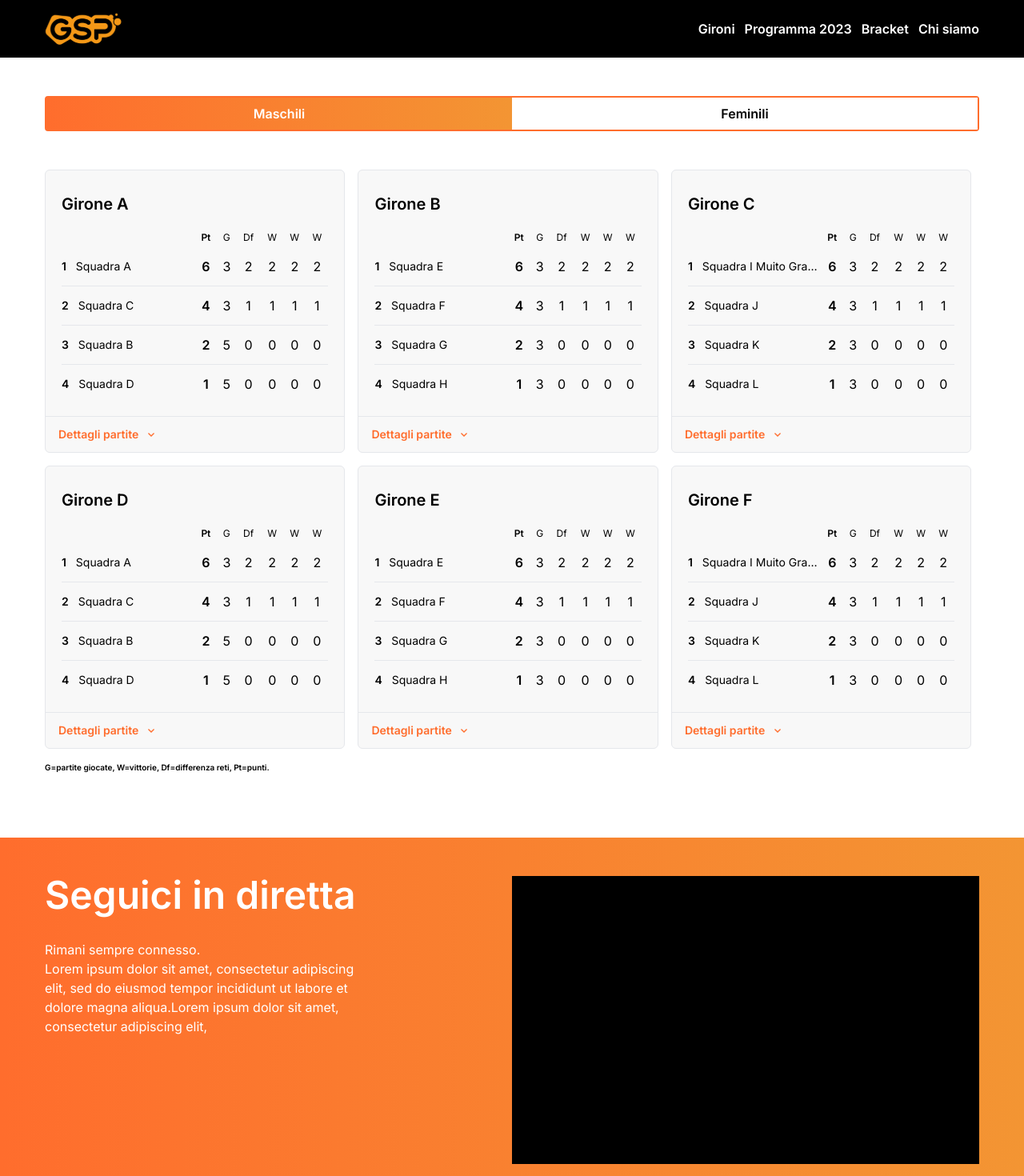
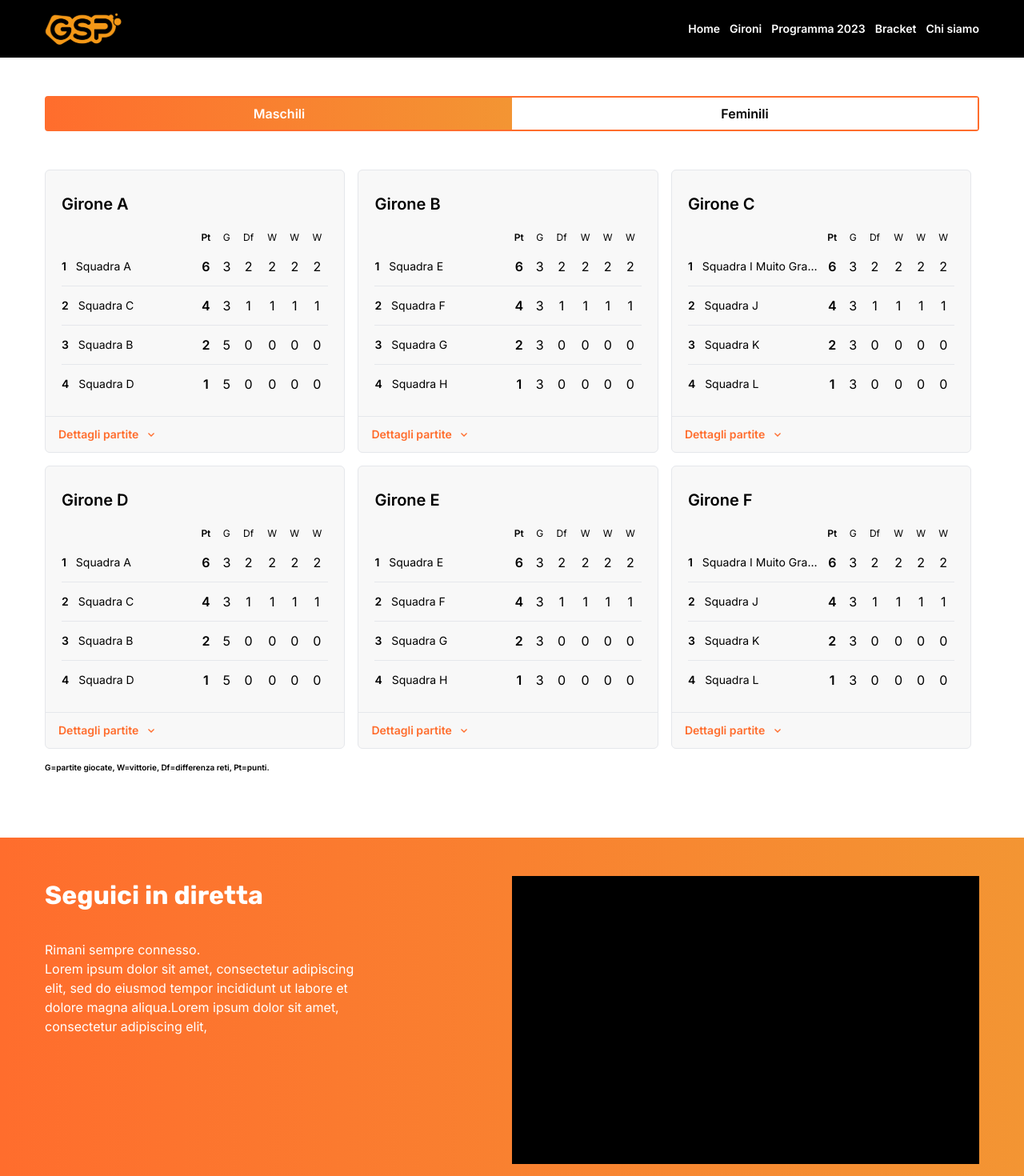
Before and after one commit to graziolieduardo/gsplizzana-frontend, a Next.js app: page /gironi in a window 1280 px wide. Shown: the top 1470 px of the page at 80% size. Built offline with nearby package versions, Linux system fonts and the light colour scheme.

Commit message:
add  title component

```diff
--- a/src/components/common/LiveStream.tsx
+++ b/src/components/common/LiveStream.tsx
@@ -1,4 +1,5 @@
 import React from 'react'
+import { Title } from './Title'
 
 export default function
     () {
@@ -6,9 +7,9 @@ export default function
         <div>
             <section id='liveStream' className="bg-gradient-to-r from-primary-dark to-primary">
                 <div className='px-4 py-12 max-w-container 2xl:max-w-container-xl mx-auto lg:flex'>
-                    <div className='lg:w-1/2'>
-                        <h2 className='text-white text-5xl font-semibold'>Seguici in diretta</h2>
-                        <p className='text-white mt-8 w-full lg:w-2/3'>Rimani sempre connesso.<br />
+                    <div className='lg:w-1/2 text-white'>
+                        <Title variant={Title.variant.tertiary}>Seguici in diretta</Title>
+                        <p className=' mt-8 w-full lg:w-2/3'>Rimani sempre connesso.<br />
                             Lorem ipsum dolor sit amet, consectetur adipiscing elit, sed do eiusmod tempor incididunt ut labore et dolore magna aliqua.Lorem ipsum dolor sit amet, consectetur adipiscing elit,
                         </p>
                     </div>
--- a/src/components/common/Programma.tsx
+++ b/src/components/common/Programma.tsx
@@ -1,3 +1,4 @@
+import { Title } from "./Title";
 
 
 export default function Programma() {
@@ -189,7 +190,7 @@ export default function Programma() {
     return (
         <section id='program' className='bg-bg-primary'>
             <div className='max-w-container 2xl:max-w-container-xl mx-auto px-4 py-16'>
-                <h2 className='text-4xl font-bold'> Programma 2023</h2>
+                <Title variant={Title.variant.secondary}> Programma 2023</Title>
                 <div className='flex gap-x-4 mt-8 overflow-x-auto'>
 
                     {dayProgram.map((day, i) => (
--- /dev/null
+++ b/src/components/common/Title.tsx
@@ -0,0 +1,33 @@
+import { ReactNode } from "react";
+import { Rubik } from "next/font/google";
+import classnames from 'classnames';
+
+type Props = {
+    variant: Variant,
+    children: ReactNode,
+    tag?: keyof JSX.IntrinsicElements
+}
+
+enum Variant {
+    primary,
+    secondary,
+    tertiary
+}
+
+const VARIANT_MAPS = {
+    [Variant.primary]: 'text-[2.5rem] sm:text-[3.5rem]',
+    [Variant.secondary]: 'text-[2rem] sm:text-[2.5rem]',
+    [Variant.tertiary]: 'text-[1.3rem] sm:text-[2rem] ',
+}
+
+const rubik = Rubik({ subsets: ['latin'] })
+
+export const Title = ({ tag = 'h2', variant, children }: Props) => {
+    const Tag = tag;
+
+    return (
+        <Tag className={`${classnames(VARIANT_MAPS[variant])} ${rubik.className} font-bold`}>{children}</Tag>
+    )
+}
+
+Title.variant = Variant;
--- a/src/pages/index.tsx
+++ b/src/pages/index.tsx
@@ -2,8 +2,9 @@ import { Button } from '../components/common/Button'
 import TableHome from '../components/common/TableHome';
 import LiveStream from '../components/common/LiveStream';
 import Programma from '../components/common/Programma';
+import { Title } from '../components/common/Title';
 
-    export default function Home() {
+export default function Home() {
 
     const campeonato: any = {
         maschile: {
@@ -490,11 +491,12 @@ import Programma from '../components/common/Programma';
         <>
             {/* jumbotron */}
             <section id='jumbotron' className='bg-campo bg-cover bg-center'>
-                <div className='bg-black/80 pt-80 pb-6 sm:pb-12'>
-                    <div className='max-w-container 2xl:max-w-container-xl mx-auto px-6 '>
-                        <h2 className='text-4xl text-transparent bg-clip-text bg-gradient-to-r from-primary-dark to-primary font-bold'>23&ordf; edizione</h2>
-                        <h5 className='text-2xl text-white font-bold mt-3'>Calcio Splash Lizzana</h5>
-                        <h5 className='text-2xl text-white font-bold'>Dal 10 al 13 agosto 2023</h5>
+                <div className='bg-black/80 pt-80 sm:pb-12 '>
+                    <div className='max-w-container 2xl:max-w-container-xl mx-auto px-6 text-white'>
+                        <div className='w-1/2 pb-10'>
+                            <Title variant={Title.variant.secondary} > Calciosplash Lizzana 2023</Title>
+                            <h5 className='text-[5rem] leading-none text-transparent bg-clip-text bg-gradient-to-r from-primary-dark to-primary font-bold'>Non fartelo raccontare</h5>
+                        </div>
                     </div>
                 </div>
             </section>
@@ -508,9 +510,10 @@ import Programma from '../components/common/Programma';
                     {/* CONTENT */}
                     {/* <div className='absolute top-0 left-0 px-6 py-8 md:w-1/2 max-h-72'> */}
                     <div className='absolute h-[317px] lg:h-[556px] top-0 left-0 px-6 md:w-1/2 flex flex-col justify-center'>
-                        <h5 className='text-4xl font-bold md:w-2/3'>
+
+                        <Title variant={Title.variant.secondary} >
                             Il <span className='text-primary'>Mondiale</span> si gioca sul gonfiabile
-                        </h5>
+                        </Title>
 
                         <p className='my-6 font-light text-secondary'>Sai la differenza tra i mondiali classici e quelli sul sapone? Quelli sul sapone non cambiano luogo ogni 4 anni.</p>
 
@@ -528,8 +531,8 @@ import Programma from '../components/common/Programma';
 
                 <div className='max-w-container 2xl:max-w-container-xl mx-auto pl-4 py-16'>
 
-                    <h2 className='text-2xl font-semibold mb-4 capitalize'>girone maschile </h2>
-                    <div className="flex gap-x-4 overflow-x-auto">
+                    <Title variant={Title.variant.secondary}> Gironi Maschile </Title>
+                    <div className="flex gap-x-4 overflow-x-auto mt-8">
 
                         {gironeMaschile.map((girone) => (
                             <div key={girone}>
@@ -546,8 +549,8 @@ import Programma from '../components/common/Programma';
 
                 <div className="max-w-container 2xl:max-w-container-xl mx-auto pl-4 py-16">
 
-                    <h2 className='text-2xl font-semibold mb-4 capitalize'>girone Feminile </h2>
-                    <div className="flex gap-x-4 overflow-x-auto">
+                    <Title variant={Title.variant.secondary}> Gironii Feminile</Title>
+                    <div className="flex gap-x-4 overflow-x-auto mt-8">
 
                         {gironeFeminile.map((girone) => (
 
--- a/src/partials/Header.tsx
+++ b/src/partials/Header.tsx
@@ -1,21 +1,13 @@
 import Link from "next/link"
-import { useState, useEffect } from 'react'
+import { useState, useEffect, useRef } from 'react'
 import { RxHamburgerMenu } from "react-icons/rx";
 
 export const Header = () => {
     const [isOpen, setIsOpen] = useState(false)
 
-    //to avoid bug when menu is open and the width has changed
-    useEffect(() => {
-        if(window.innerWidth > 639) {
-            setIsOpen(false)
-        }
-    }, [])
-
-
     return (
         <>
-            <header className={`bg-black h-[72px] text-white ${isOpen? 'mb-16 ' : null}`}>
+            <header className={`bg-black text-white `}>
                 <div className="max-w-container 2xl:max-w-container-xl flex justify-between flex-wrap items-center content-center mx-auto py-4">
                     <div className="pl-4">
                         <Link href="/" className="cursor-pointer">
@@ -23,14 +15,23 @@ export const Header = () => {
                         </Link>
                     </div>
 
-                    <div onClick={() => setIsOpen(!isOpen)} className='sm:hidden block border mx-6 p-2 rounded-sm text-xl'>
+
+                    <div className='sm:hidden block border mx-6 p-2 rounded-sm text-xl'>
                         {/* <div  className='sm:hidden block dark:text-white border rounded h-9 w-9 cursor pointer' /> */}
-                        <RxHamburgerMenu/>
+                        <div onClick={() => setIsOpen(!isOpen)}>
+
+                            <RxHamburgerMenu />
+                        </div>
                     </div>
 
                     {/* links */}
-                    <nav className={`${isOpen ? 'block text-center mt-3 pb-2 bg-black  z-10'  : 'hidden'} w-full sm:flex sm:items-center sm:w-auto`}>
-                        <ul className='sm:flex font-semibold space-x-3 sm:pr-4'>
+
+                    <nav className={`${isOpen ? 'block text-center mt-3 pb-2 bg-black z-10' : 'hidden'} w-full sm:flex sm:items-center sm:w-auto`}>
+                        <ul className='sm:flex font-semibold sm:space-x-3 sm:pr-4 capitaliza text-sm'>
+
+                            <li>
+                                <Link href='/' className='' >Home</Link>
+                            </li>
 
                             <li>
                                 <Link href='/gironi' className='' >Gironi</Link>
@@ -50,7 +51,6 @@ export const Header = () => {
                         </ul>
                     </nav>
                 </div>
-
             </header >
         </>
     )
```
